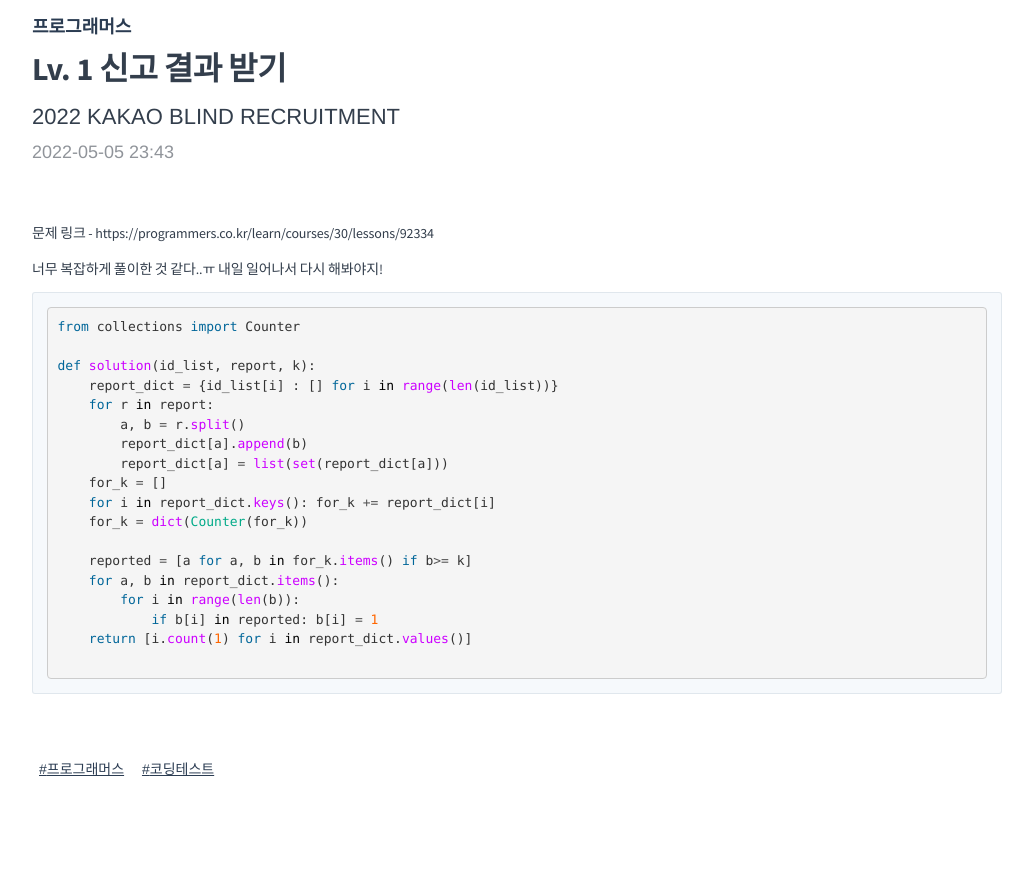
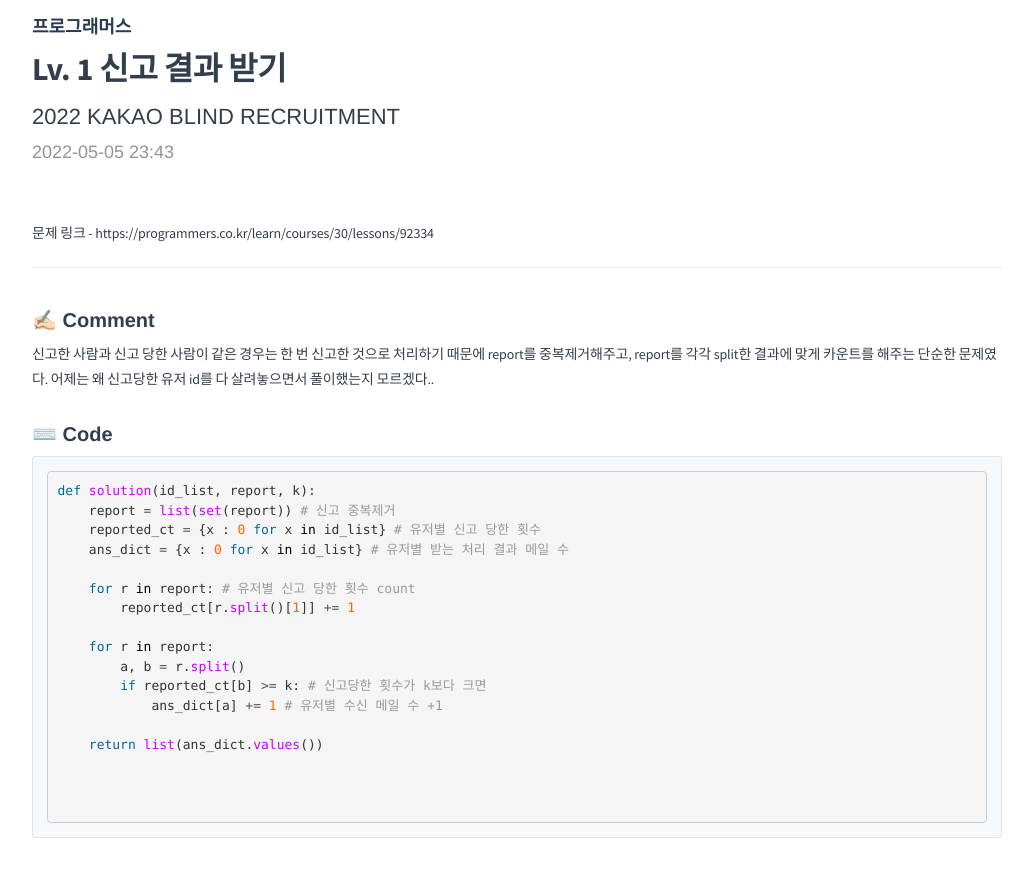
Before and after one commit to jayleenym/jayleenym.github.io, a Jekyll site: the page built from blog/2205052343/index.md, in a window 1280 px wide and 900 px high, scrolled down 464 px. Shown: the top 877 px of the window, without its empty margins (123-1156 px from the left). Built offline with Jekyll 4.4.1, drawn with Linux system fonts in a browser that asks for light colours; comment, search, counter and statistics services are not loaded.

Commit message:
Fix: 문제 다시 풀어보기

````diff
--- a/blog/2205052343/index.md
+++ b/blog/2205052343/index.md
@@ -11,25 +11,28 @@ hash-tag: [프로그래머스, 코딩테스트]
 ---
 문제 링크 - https://programmers.co.kr/learn/courses/30/lessons/92334
 
-너무 복잡하게 풀이한 것 같다..ㅠ 내일 일어나서 다시 해봐야지!
+---
 
+### ✍🏻 Comment
+신고한 사람과 신고 당한 사람이 같은 경우는 한 번 신고한 것으로 처리하기 때문에 report를 중복제거해주고, report를 각각 split한 결과에 맞게 카운트를 해주는 단순한 문제였다. 어제는 왜 신고당한 유저 id를 다 살려놓으면서 풀이했는지 모르겠다..
+
+### ⌨️ Code
 ```python
-from collections import Counter
+def solution(id_list, report, k):
+    report = list(set(report)) # 신고 중복제거
+    reported_ct = {x : 0 for x in id_list} # 유저별 신고 당한 횟수
+    ans_dict = {x : 0 for x in id_list} # 유저별 받는 처리 결과 메일 수
 
-def solution(id_list, report, k):
-    report_dict = {id_list[i] : [] for i in range(len(id_list))}
+    for r in report: # 유저별 신고 당한 횟수 count
+        reported_ct[r.split()[1]] += 1
+
     for r in report:
         a, b = r.split()
-        report_dict[a].append(b)
-        report_dict[a] = list(set(report_dict[a]))
-    for_k = []
-    for i in report_dict.keys(): for_k += report_dict[i]
-    for_k = dict(Counter(for_k))
+        if reported_ct[b] >= k: # 신고당한 횟수가 k보다 크면
+            ans_dict[a] += 1 # 유저별 수신 메일 수 +1
 
-    reported = [a for a, b in for_k.items() if b>= k]
-    for a, b in report_dict.items():
-        for i in range(len(b)):
-            if b[i] in reported: b[i] = 1
-    return [i.count(1) for i in report_dict.values()]
+    return list(ans_dict.values())
+
+
 
 ```
````
